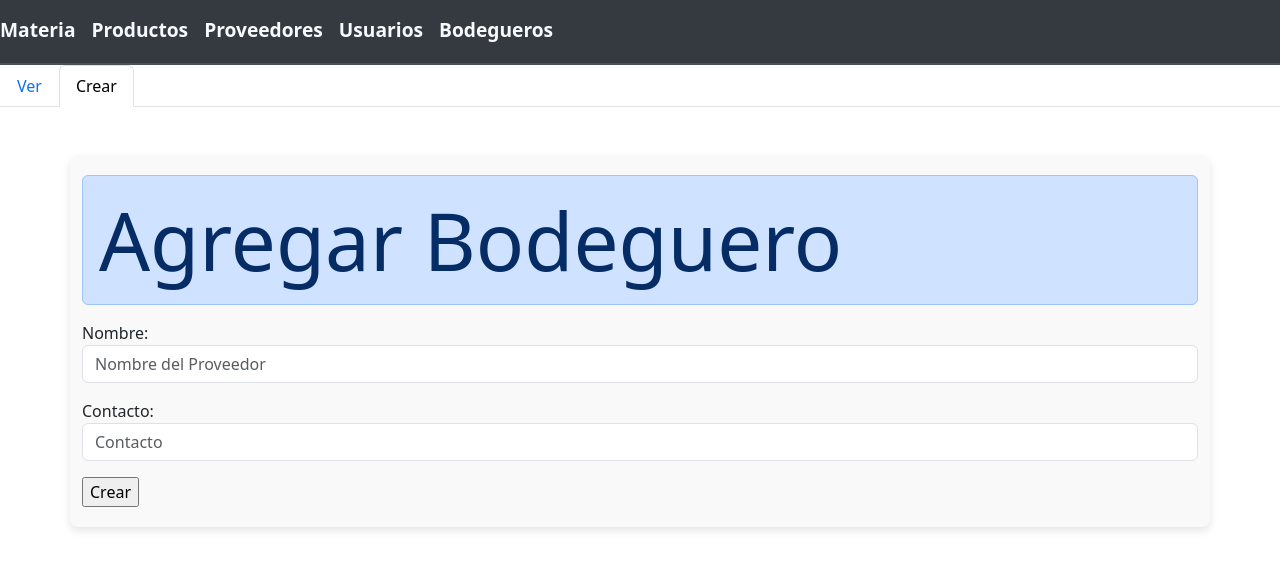
After one commit to pengupang/IngSoftware, a Django app: page /bodegueroCrear/ in a window 1280 px wide. The commit adds this page. Shown: the top 570 px of the page. Run offline with Django 5.2, Linux system fonts and the light colour scheme; some libraries are stand-ins or nearby versions.

Commit message:
Bodeguero
ver y crear de bodeguero creado

```diff
--- a/AppSoft/forms.py
+++ b/AppSoft/forms.py
@@ -1,5 +1,5 @@
 from django import forms
-from AppSoft.models import MateriaPrima,Proveedores,Productos,Usuario,Compra
+from AppSoft.models import MateriaPrima,Proveedores,Productos,Usuario,Compra, Bodeguero
 
 class MateriaPrimaForm(forms.ModelForm):
     class Meta:
@@ -64,3 +64,13 @@ class CompraForm(forms.ModelForm):
             'lote': forms.NumberInput(attrs={'class': 'form-control', 'placeholder': 'Precio'}),
             'cantidad': forms.NumberInput(attrs={'class': 'form-control', 'placeholder': 'Cantidad', 'min': 1}),
         }
+
+class BodegueroForm(forms.ModelForm):
+    class Meta:
+        model = Bodeguero
+        fields='__all__'
+        widgets = {
+            'nombre' : forms.TextInput(attrs={'class': 'form-control', 'placeholder': 'Nombre del Proveedor'}),
+            'contacto' : forms.TextInput(attrs= {'class':'form-control','placeholder' : 'Contacto' })
+
+        }
--- a/AppSoft/models.py
+++ b/AppSoft/models.py
@@ -39,3 +39,10 @@ class Compra(models.Model):
 
     def __str__(self):
         return f"Compra {self.id} - {self.materia.nombre}"
+
+
+class Bodeguero (models.Model):
+    nombre = models.CharField(max_length=50)
+    contacto = models.CharField(max_length=16)
+    def __str__(self):
+        return self.nombre
--- a/AppSoft/views.py
+++ b/AppSoft/views.py
@@ -1,7 +1,7 @@
 from django.shortcuts import render,redirect,get_object_or_404
-from AppSoft.models import MateriaPrima,Productos,Proveedores,Compra, Usuario
+from AppSoft.models import MateriaPrima,Productos,Proveedores,Compra, Usuario, Bodeguero
 from . import forms
-from .forms import MateriaPrimaForm,ProductosForm,ProveedoresForm,CompraForm, Usuariocuentaform
+from .forms import MateriaPrimaForm,ProductosForm,ProveedoresForm,CompraForm, Usuariocuentaform, BodegueroForm
 
 def crearcuenta(request):
     if request.method == 'POST':
@@ -163,3 +163,19 @@ def compras_Ver (request):
     compras=Compra.objects.all()
     data = {'compras' : compras, 'titulo':'Tabla Compras'}
     return render (request,'compras_ver.html',data)
+
+
+
+def bodeguerosVer(request):
+    bodeguero=Bodeguero.objects.all()
+    data = {'boguederos' : bodeguero, 'titulo':'Tabla Boguederos'}
+    return render (request,'bodegueroVer.html',data)
+
+def bodegueroCrear(request):
+    form = BodegueroForm()
+    if request.method == 'POST':
+        form = BodegueroForm(request.POST)
+        if form.is_valid():
+            form.save()
+    data = {'form' : form , 'titulo': 'Agregar Bodeguero'}
+    return render (request,'bodegueroCrear.html',data)
--- a/IngSoftware/urls.py
+++ b/IngSoftware/urls.py
@@ -37,5 +37,7 @@ urlpatterns = [
     #path('crear_usuario/', views.crear_usuario),
     #path('actualizar_usuario/<int:id>', views.actualizar_usuario),
     #path('deshabilitar_usuario/<int:id>',views.deshabilitar_usuario)
+    path('bodegueroVer/',views.bodeguerosVer),
+    path('bodegueroCrear/',views.bodegueroCrear)
 
 ]
--- /dev/null
+++ b/templates/bodegueroCrear.html
@@ -0,0 +1,31 @@
+{%include 'header.html'%}
+{% load static %}
+<!DOCTYPE html>
+<html lang="es">
+<head>
+    <meta charset="UTF-8">
+    <meta name="viewport" content="width=device-width, initial-scale=1.0">
+    <title>Crear Bodeguero</title>
+    <link rel="stylesheet" href="{% static 'css/bootstrap.min.css' %}">
+</head>
+<body>
+
+<!-- Barra de navegación con pestañas -->
+<ul class="nav nav-tabs">
+    <li class="nav-item">
+        <a class="nav-link" href="../bodegueroVer">Ver</a>
+    </li>
+    <li class="nav-item">
+        <a class="nav-link active" aria-current="page" href="../bodegueroCrear">Crear</a>
+    </li>
+</ul>
+
+<div class="container mt-5">
+    <div class="alert alert-primary display-1">{{titulo}}</div>
+    <form method="POST">
+        {{form.as_p}}
+        {% csrf_token %}
+        <input type="submit" value="Crear">
+    </form>
+</div>
+</html>
--- a/templates/header.html
+++ b/templates/header.html
@@ -27,5 +27,8 @@
             <li class="nav-item">
                 <a class="nav-link"href="../lista_usuarios">Usuarios</a>
             </li>
+            <li class="nav-item">
+                <a class="nav-link"href="../bodegueroVer">Bodegueros</a>
+            </li>
         </ul>
       </nav>
```
Also changed, not shown: templates/BodegueroVer.html (added, +60 -0 lines), AppSoft/migrations/0014_bodeguero.py (added).
